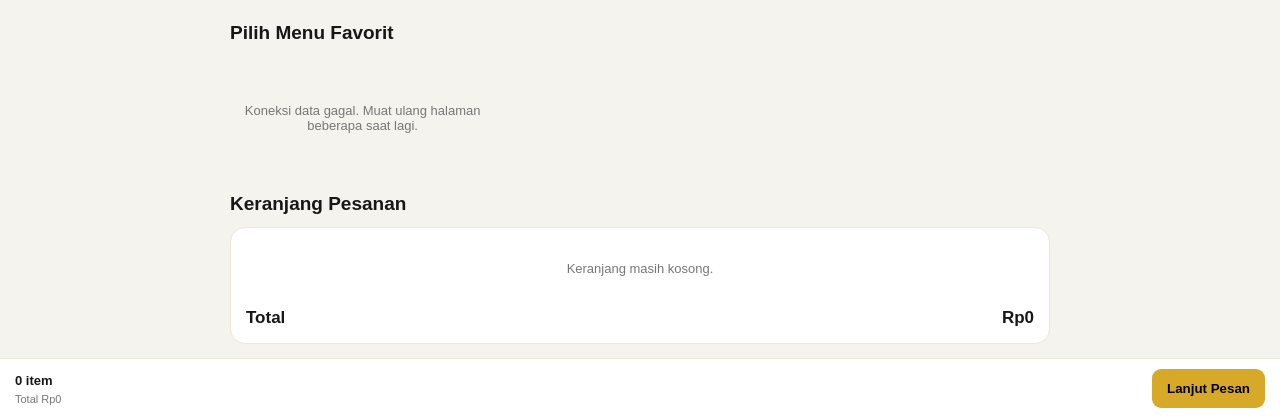
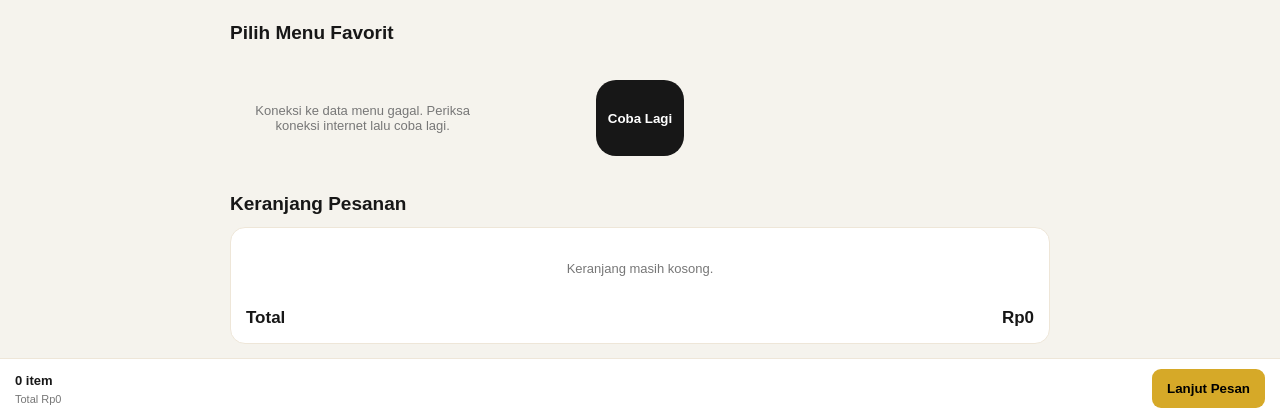
Before and after one commit to masuli25/ayam-goreng-bawang-putih-umik, a plain HTML site: page index.html in a window 1280 px wide. Shown: the part 382-798 px from the top of the page. Drawn offline with Linux system fonts and the light colour scheme.

Commit message:
Add menu loading timeout and retry button

```diff
--- a/index.html
+++ b/index.html
@@ -100,11 +100,17 @@ const API_URL = "https://script.google.com/macros/s/AKfycbyhgeEwHxHg3hhZQpMYlJc2
 let products=[], categories=[], settings={}, choices=[], cart={}, activeCategory="SEMUA", storeOpen=true, selectedProduct=null;
 const rupiah=n=>"Rp"+Number(n||0).toLocaleString("id-ID");
 function setting(key,fallback=""){return settings[key] && settings[key].nilai!=="" ? settings[key].nilai : fallback;}
+let loadTimer=null, loadScript=null;
 function loadData(){
   const callbackName="umikCallback";
+  if(loadTimer)clearTimeout(loadTimer);
+  if(loadScript){loadScript.remove();loadScript=null;}
+  document.getElementById("menu").innerHTML='<div class="loading">Mengambil daftar menu...</div>';
   window[callbackName]=function(result){
+    if(loadTimer)clearTimeout(loadTimer);
+    if(loadScript){loadScript.remove();loadScript=null;}
     delete window[callbackName];
-    if(!result || !result.success){showLoadError("Data menu belum dapat dimuat.");return;}
+    if(!result || !result.success){showLoadError("Data menu belum dapat dimuat. Silakan coba lagi.");return;}
     products=result.data.produk||[];
     categories=(result.data.kategori||[]).filter(c=>String(c.aktif).toUpperCase()==="YA").sort((a,b)=>Number(a.urutan||0)-Number(b.urutan||0));
     choices=result.data.pilihan||[];
@@ -116,14 +122,25 @@ function loadData(){
     renderCart();
   };
   const script=document.createElement("script");
+  loadScript=script;
   script.src=API_URL+"?callback="+callbackName+"&t="+Date.now();
-  script.onerror=()=>showLoadError("Koneksi data gagal. Muat ulang halaman beberapa saat lagi.");
+  script.onerror=()=>{
+    if(loadTimer)clearTimeout(loadTimer);
+    loadTimer=null;loadScript=null;delete window[callbackName];
+    showLoadError("Koneksi ke data menu gagal. Periksa koneksi internet lalu coba lagi.");
+  };
+  loadTimer=setTimeout(()=>{
+    if(loadScript){loadScript.remove();loadScript=null;}
+    delete window[callbackName];loadTimer=null;
+    showLoadError("Data menu belum merespons setelah 15 detik. Silakan coba lagi.");
+  },15000);
   document.body.appendChild(script);
 }
 function showLoadError(msg){
-  document.getElementById("menu").innerHTML="";
+  const wrap=document.getElementById("menu");wrap.innerHTML="";
   const d=document.createElement("div");d.className="loading";d.textContent=msg;
-  document.getElementById("menu").appendChild(d);
+  const b=document.createElement("button");b.className="add";b.textContent="Coba Lagi";b.style.margin="12px auto";b.style.display="block";b.onclick=loadData;
+  wrap.append(d,b);
 }
 function applySettings(){
   const name=setting("nama_toko","AYAM BAWANG UMIK");
```
